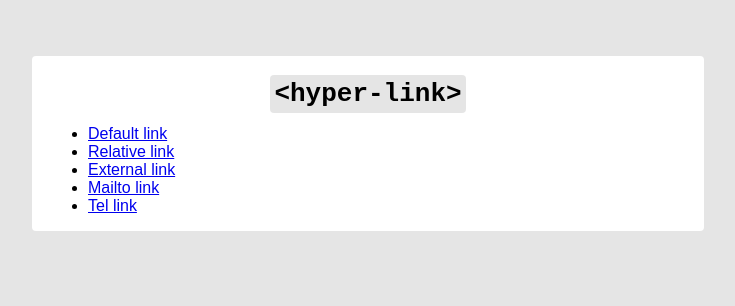
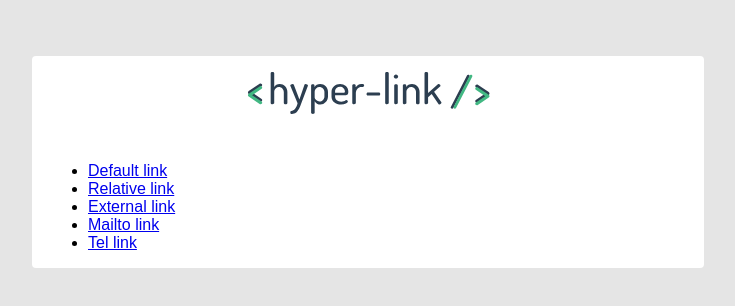
Before and after one commit to miottid/hyper-link, a Vue app: page / in a window 1280 px wide. Shown: the top 306 px of the page, without its empty margins (272-1007 px from the left). Built offline with nearby package versions, Linux system fonts and the light colour scheme.

Commit message:
[+] Add logo

```diff
--- a/src/app.vue
+++ b/src/app.vue
@@ -1,7 +1,7 @@
 <template>
   <div id="app">
     <div class="content">
-      <h1><code>&lt;hyper-link&gt;</code></h1>
+      <img src="./images/logo.svg" alt="hyper-link logo">
       <ul>
         <li><hyper-link title="Default link" /></li>
         <li><hyper-link href="/foo" title="Relative link" /></li>
@@ -40,15 +40,9 @@ body {
   padding: 1rem;
 }
 
-h1 {
-  margin: 0 0 1rem;
-  text-align: center;
-}
-
-code {
-  background: rgba(0, 0, 0, 0.1);
-  border-radius: 0.25rem;
-  padding: 0.25rem;
+img {
+  display: block;
+  margin: 0 auto 3rem;
 }
 
 ul {
```
Also changed, not shown: src/images/logo.svg (added).
